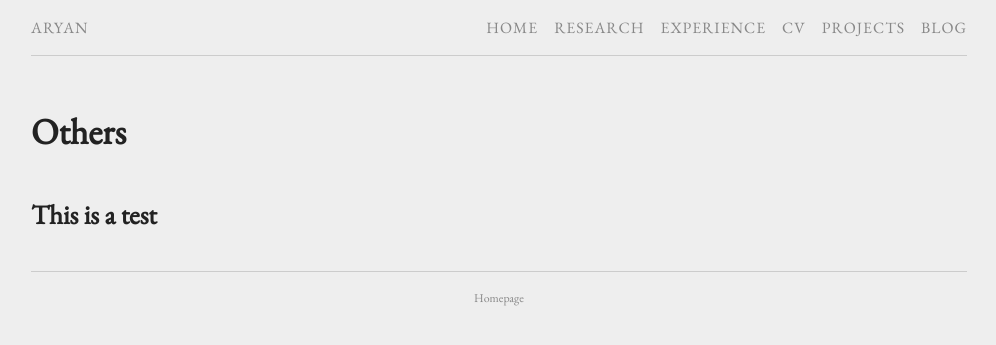
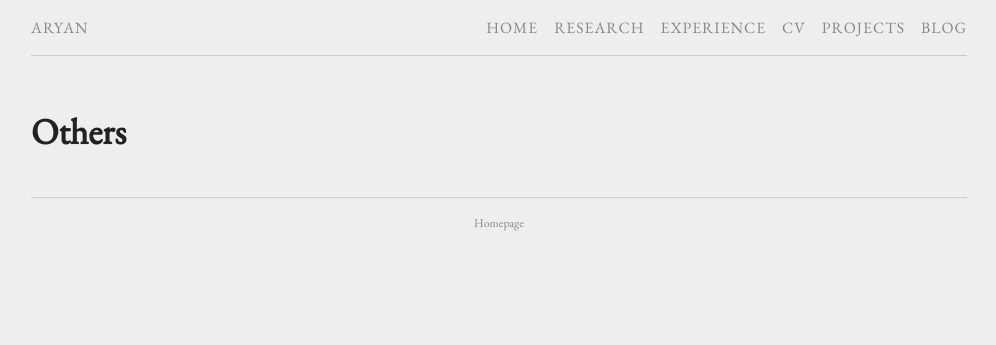
Before and after one commit to aa-ryan/aa-ryan.github.io, a Jekyll site: the page built from projects.md, in a window 1280 px wide. Shown: the top 345 px of the page, without its empty margins (141-1137 px from the left). Built offline with Jekyll 4.4.1, drawn with Linux system fonts in a browser that asks for light colours.

```diff
--- a/projects.md
+++ b/projects.md
@@ -2,6 +2,6 @@
 layout: page
 title: Others
 permalink: /Projects/
+
+
 ---
-
-## This is a test
```
